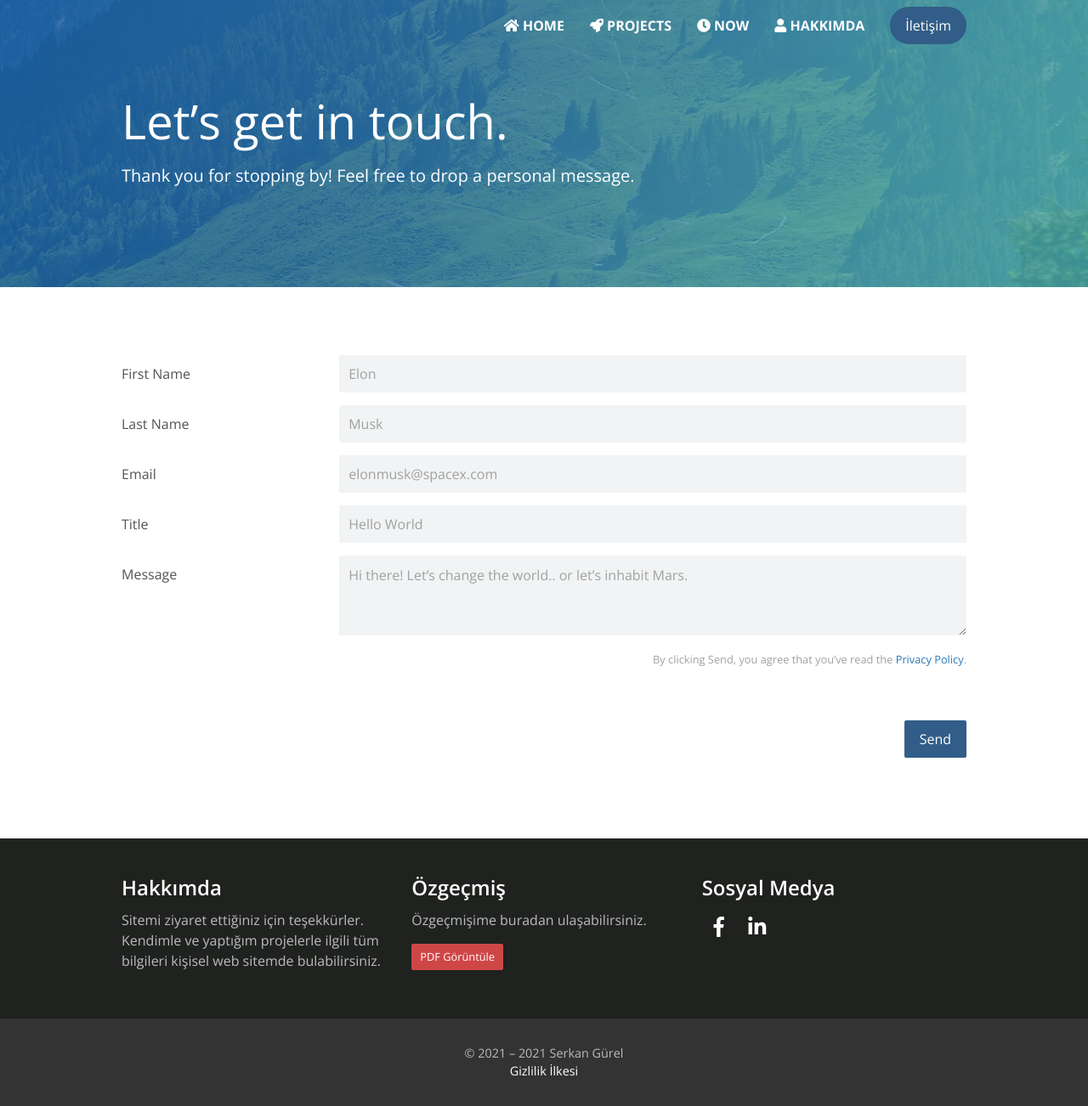
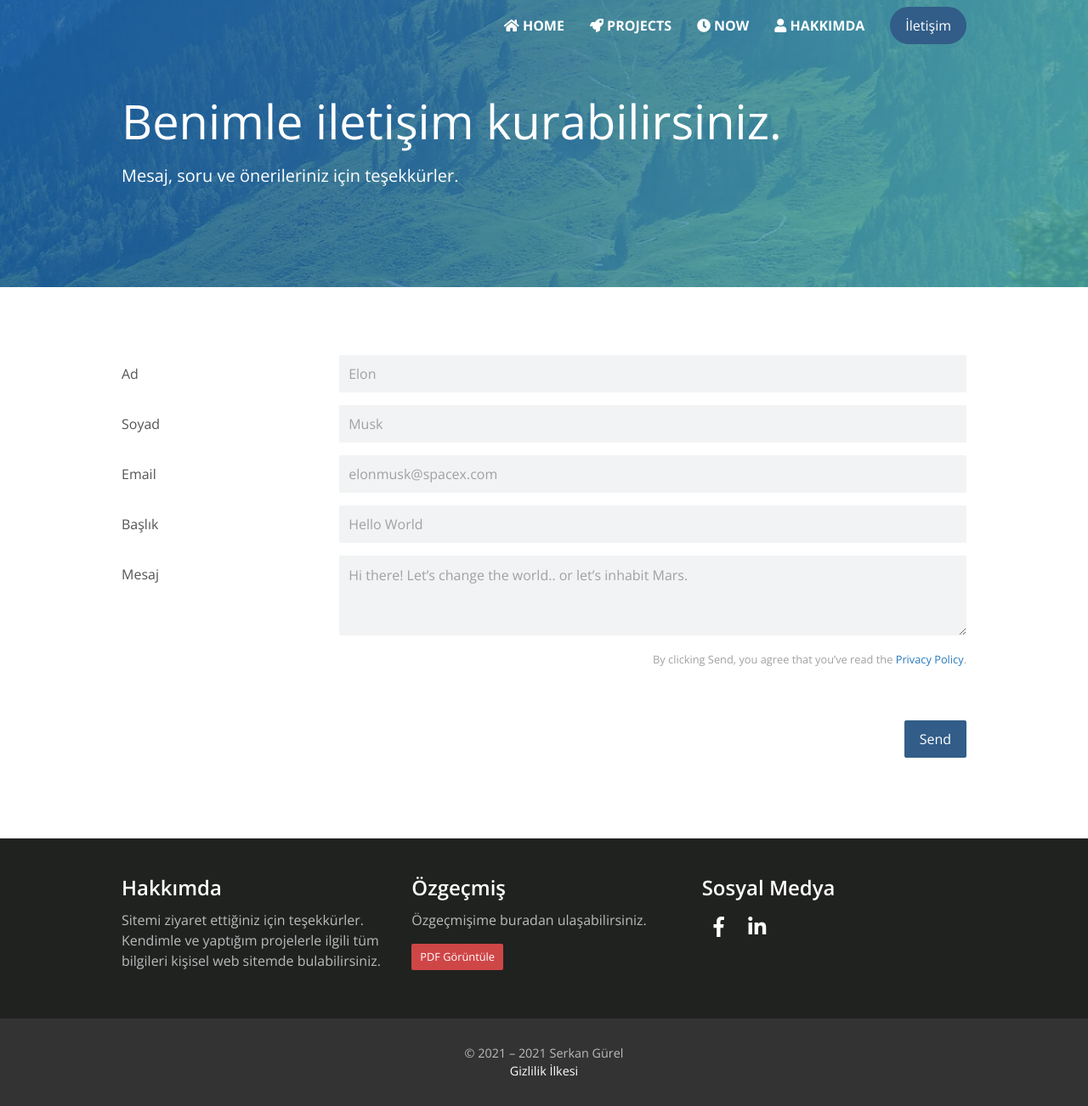
Before and after one commit to srkngrl/srkngrl.github.io, a Jekyll site: the page built from _pages/contact.html, in a window 1280 px wide and 1302 px high. Shown: the whole window at 85% size. Built offline with Jekyll 4.4.1, drawn with Linux system fonts in a browser that asks for light colours.

Commit message:
Update contact.html

```diff
--- a/_pages/contact.html
+++ b/_pages/contact.html
@@ -1,24 +1,24 @@
 ---
-title: Contact
+title: İletişim
 permalink: "/contact"
 layout: page
 
-heading: Let’s get in touch.
-sub-heading: Thank you for stopping by! Feel free to drop a personal message.
+heading: Benimle iletişim kurabilirsiniz.
+sub-heading: Mesaj, soru ve önerileriniz için teşekkürler.
 hero-color: 43849F
 hero-image: 6
 ---
 
-<form action="https://formspree.io/cefjoeii@gmail.com" method="POST">
+<form action="https://formspree.io/srkngurel@gmail.com" method="POST">
   <div class="form-group row">
-    <label for="fname" class="col-md-3 col-form-label">First Name</label>
+    <label for="fname" class="col-md-3 col-form-label">Ad</label>
     <div class="col-md-9">
       <input type="text" class="form-control" id="fname" name="first_name" maxlength="64" placeholder="Elon" required autocomplete="off">
     </div>
   </div>
 
   <div class="form-group row">
-    <label for="lname" class="col-md-3 col-form-label">Last Name</label>
+    <label for="lname" class="col-md-3 col-form-label">Soyad</label>
     <div class="col-md-9">
       <input type="text" class="form-control" id="lname" name="last_name" maxlength="64" placeholder="Musk" required autocomplete="off">
     </div>
@@ -33,14 +33,14 @@ hero-image: 6
   </div>
 
   <div class="form-group row">
-    <label for="subject" class="col-md-3 col-form-label">Title</label>
+    <label for="subject" class="col-md-3 col-form-label">Başlık</label>
     <div class="col-md-9">
       <input type="text" class="form-control" id="subject" name="_subject" maxlength="128" placeholder="Hello World" required autocomplete="off">
     </div>
   </div>
 
   <div class="form-group row">
-    <label for="message" class="col-md-3 col-form-label">Message</label>
+    <label for="message" class="col-md-3 col-form-label">Mesaj</label>
     <div class="col-md-9">
       <textarea class="form-control" id="message" name="message" maxlength="4096" rows="3" autocomplete="off" placeholder="Hi there! Let’s change the world.. or let’s inhabit Mars."
         required></textarea>
```
